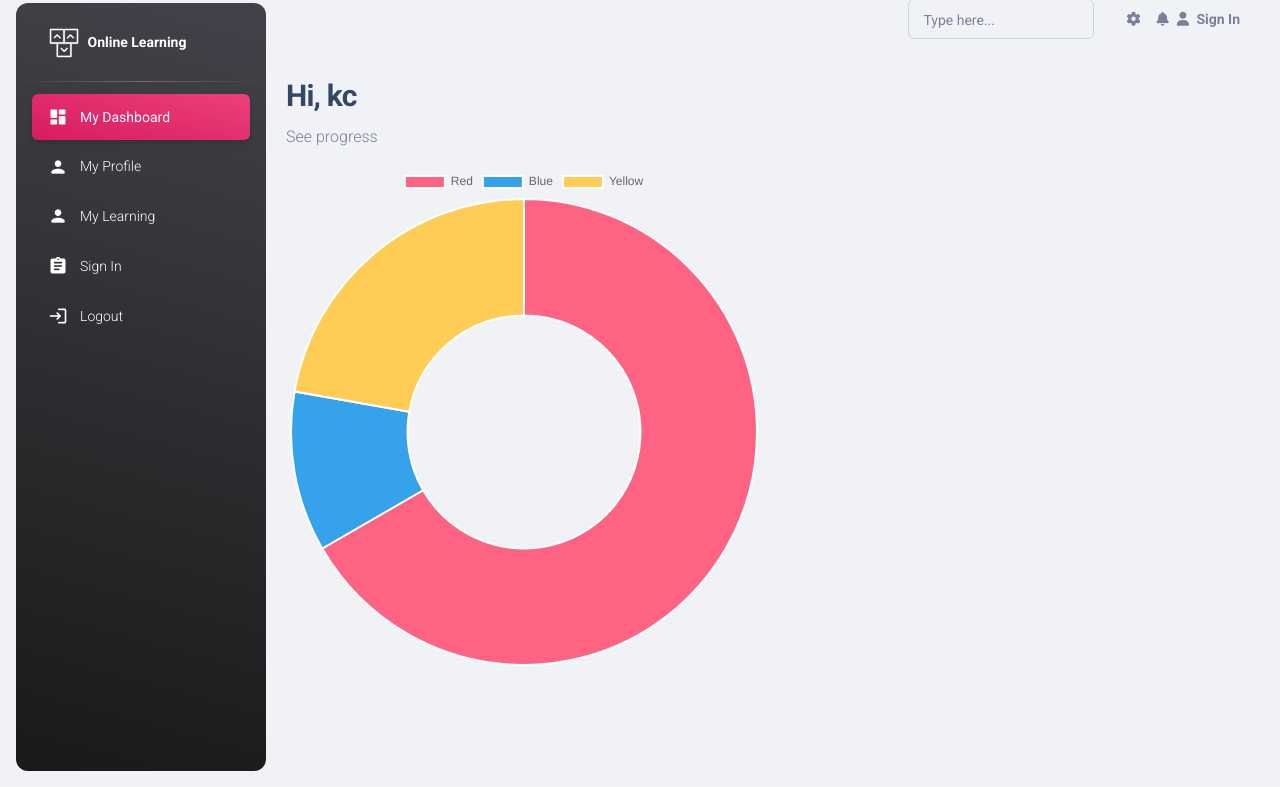
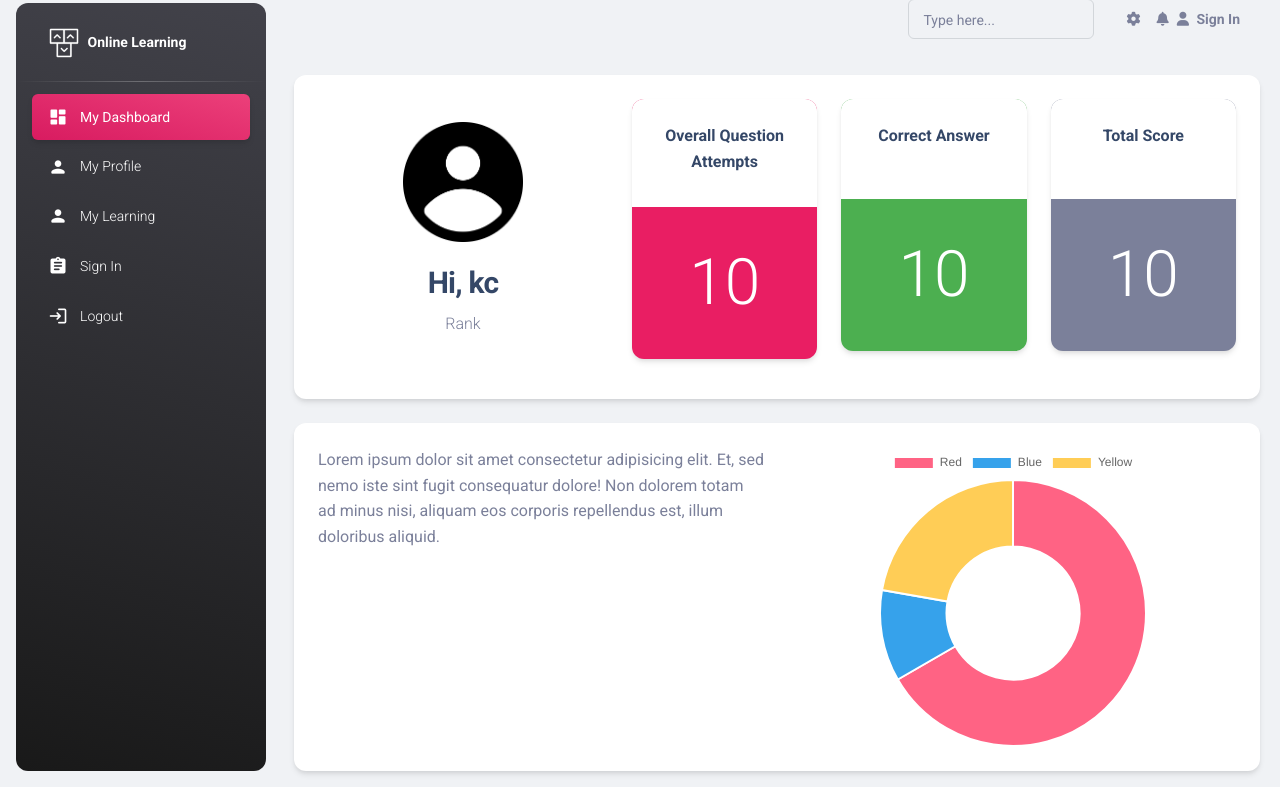
Before and after one commit to HastagKc/online_learning_platforms, a Django app: page /dashboard/student_dashboard/ in a window 1280 px wide. Shown: the part 13-800 px from the top of the page. Run offline with Django 5.2, Linux system fonts and the light colour scheme; a user stored in the database is signed in; some libraries are stand-ins or nearby versions.

Commit message:
ui is complete

```diff
--- a/online_learning/dashboard/templates/dashboard/student/enroll_course.html
+++ b/online_learning/dashboard/templates/dashboard/student/enroll_course.html
@@ -78,7 +78,7 @@
                                 <!-- quiz -->
                                 <td class="align-middle text-center text-sm">
                                     <span class="text-xs font-weight-bold">
-                                        <a href="{% url 'showQuiz' enroll.course.id %}">
+                                        <a href="">
                                             Take quiz
                                         </a>
                                     </span>
--- a/online_learning/dashboard/templates/dashboard/student/stu_dashboard.html
+++ b/online_learning/dashboard/templates/dashboard/student/stu_dashboard.html
@@ -1,19 +1,84 @@
 {% extends 'dashboard.html' %}
+
+{% load static %}
 
 {% block maincontent %}
 
-<div class="container mt-4">
-    <div class="row">
-        <div class="col">
-            <h3>Hi, {{ request.user.username }}</h3>
-            <p>See progress</p>
+<div class="container mt-4 mb-4">
+    <div class="card mx-2 p-4">
+        <div class="row">
+            <div class="col-lg-4 d-flex justify-content-md-center flex-column align-items-center">
+                <div class="profile_img" style="width: 120px;height: 120px; border-radius: 50%; margin-bottom: 20px;">
+
+                    <img src="{% static 'images/profile_img.png' %}" class="img-fluid">
+                </div>
+
+                <h3>Hi, {{ request.user.username }}</h3>
+                <p>Rank</p>
+            </div>
+
+            <div class="col-lg-8">
+                <div class="row">
+                    <div class="col-lg-4">
+                        <div class="card text-white bg-primary mb-3" style="width: 100%;">
+                            <div class="card-header" style="min-height: 100px;">
+                                <h6 class="card-title text-center">Overall Question Attempts</h6>
+                            </div>
+                            <div class="card-body">
+
+                                <p class="card-text text-center" style="font-size: 4rem;">10</p>
+                            </div>
+                        </div>
+                    </div>
+
+                    <div class="col-lg-4">
+                        <div class="card text-white bg-success mb-3" style="width: 100%;">
+                            <div class="card-header" style="min-height: 100px;">
+                                <h6 class="card-title text-center">Correct Answer</h6>
+                            </div>
+                            <div class="card-body">
+
+                                <p class="card-text text-center" style="font-size: 4rem;">10</p>
+                            </div>
+                        </div>
+                    </div>
+
+                    <div class="col-lg-4">
+                        <div class="card text-white bg-secondary mb-3" style="width: 100%;">
+                            <div class="card-header" style="min-height: 100px;">
+                                <h6 class="card-title text-center">Total Score</h6>
+                            </div>
+                            <div class="card-body">
+
+                                <p class="card-text text-center" style="font-size: 4rem;">10</p>
+                            </div>
+                        </div>
+                    </div>
+
+                </div>
+
+            </div>
         </div>
     </div>
 </div>
 
-<div style="width: 500px; height: 500px;">
-    <canvas id="myChart"></canvas>
+
+<div class="container mt-4">
+    <div class="card mx-2 p-4">
+        <div class="row">
+            <div class="col-md-6">
+                Lorem ipsum dolor sit amet consectetur adipisicing elit. Et, sed nemo iste sint fugit consequatur
+                dolore! Non dolorem totam ad minus nisi, aliquam eos corporis repellendus est, illum doloribus aliquid.
+            </div>
+            <div class="col-md-6 d-flex justify-content-center">
+                <div style="height: 300px;">
+                    <canvas id="myChart"></canvas>
+                </div>
+            </div>
+        </div>
+    </div>
 </div>
+
 
 <script src="https://cdnjs.cloudflare.com/ajax/libs/Chart.js/4.4.1/chart.min.js"
     integrity="sha512-L0Shl7nXXzIlBSUUPpxrokqq4ojqgZFQczTYlGjzONGTDAcLremjwaWv5A+EDLnxhQzY5xUZPWLOLqYRkY0Cbw=="
--- a/online_learning/templates/dashboard.html
+++ b/online_learning/templates/dashboard.html
@@ -283,9 +283,6 @@
 
     </main>
 
-
-
-
     <!-- scripts -->
 
     <!--   Core JS Files   -->
```
Also changed, not shown: online_learning/db.sqlite3.
